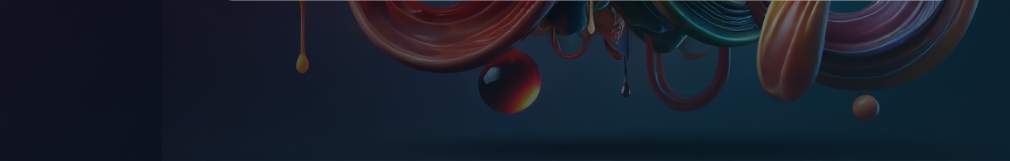
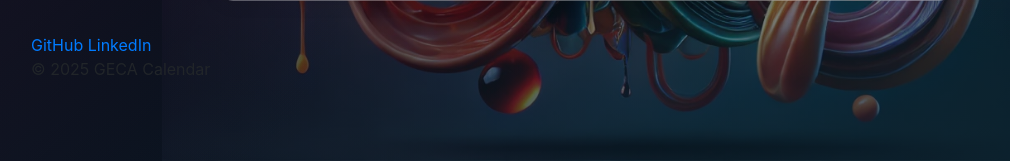
Before and after one commit to timotif/geca-calendar, a Python web app: template app/templates/custom.html in a window 1280 px wide. Shown: the part 687-848 px from the top of the page, without its empty margins (54-1064 px from the left). Run offline with Jinja, Linux system fonts and the light colour scheme; the template is opened without the code that fills it: most values are stand-ins (such as "Sample title", 1, 10 or a date in 2020); some libraries are stand-ins or nearby versions.

Commit message:
added footer

```diff
--- a/app/templates/base.html
+++ b/app/templates/base.html
@@ -14,6 +14,28 @@
         {% block content %}{% endblock %}
     </div>
 
+	<footer class="footer">
+        <div class="container">
+            <div class="footer-content">
+                <div class="social-links">
+                    <a href="https://github.com/timotif" target="_blank" rel="noopener">
+                        <i class="fab fa-github"></i> GitHub
+                    </a>
+                    <a href="https://www.linkedin.com/in/timoti-fregni/" target="_blank" rel="noopener">
+                        <i class="fab fa-linkedin"></i> LinkedIn
+                    </a>
+                </div>
+                <div class="copyright">
+                    © <span id="currentYear"></span> GECA Calendar
+                </div>
+            </div>
+        </div>
+    </footer>
+	<script>
+		document.addEventListener('DOMContentLoaded', () => {
+		document.getElementById('currentYear').textContent = new Date().getFullYear();
+		});
+	</script>
     <script src="https://code.jquery.com/jquery-3.5.1.slim.min.js"></script>
     <script src="https://cdn.jsdelivr.net/npm/@popperjs/core@2.5.4/dist/umd/popper.min.js"></script>
     <script src="https://stackpath.bootstrapcdn.com/bootstrap/4.5.2/js/bootstrap.min.js"></script>
```
